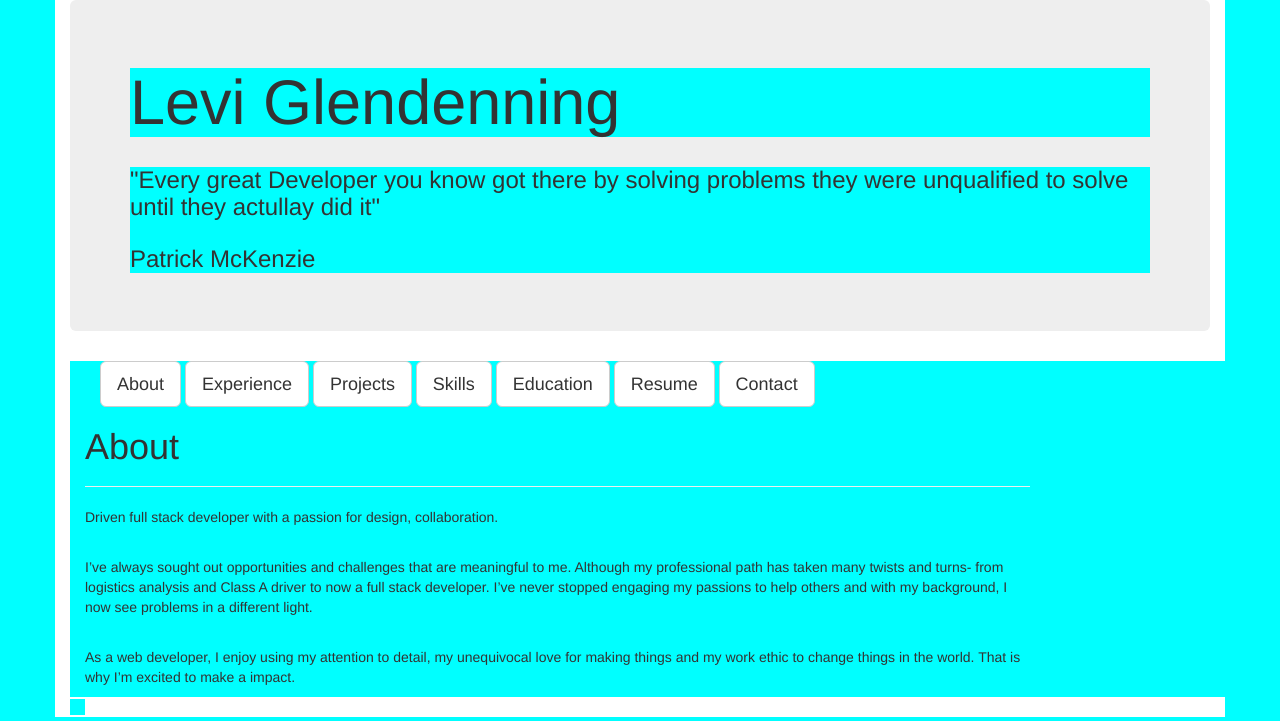
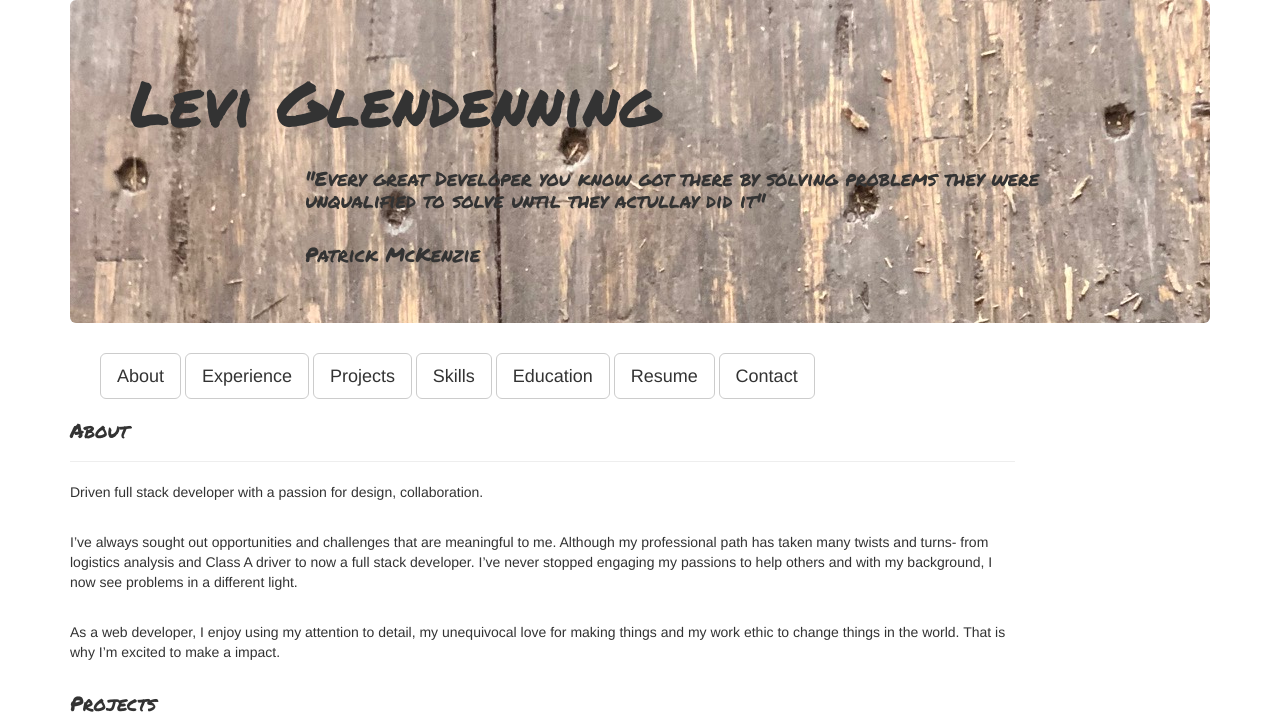
Before and after one commit to LeviG68/LeviGlendenning, a plain HTML site: page index.html in a window 1280 px wide. Shown: the top 721 px of the page. Drawn offline with nearby package versions, Linux system fonts and the light colour scheme; a web font is replaced by a local one.

Commit message:
formated jumbotron

```diff
--- a/assets/style.css
+++ b/assets/style.css
@@ -1,11 +1,34 @@
 
-* {
-  background-color: aqua;
+body{
+  background-blend-mode: blue;
+
+}
+
+h1{
+  font-family: 'Permanent Marker', cursive;
+  font-size: 20px;
+}
+
+h3{
+  font-family: 'Permanent Marker', cursive;
+  font-size: 20px;
+}
+
+h4{
+  font-family: 'Permanent Marker', cursive;
+  font-size: 20px;
+}
+
+p{
+  font-family: 'Franklin Gothic Medium', 'Arial Narrow', Arial, sans-serif;
+}
+button {
+  background-color: blue;
+  color: chartreuse;
 }
 
 
-/* .jumbotron {
-  background: url('images/IMG_1321.jpg');
-  background-image: url('images/IMG_1321.jpg');
-  background-color: aquamarine;
-  } */
+.jumbotron {
+  background: url('images/IMG_1322.jpg');
+  font-display: auto;
+  }
--- a/index.html
+++ b/index.html
@@ -1,4 +1,3 @@
-
 <html lang="en">
 
 <head>
@@ -6,7 +5,7 @@
   <meta name="viewport" content="width=device-width, initial-scale=1.0">
   <meta http-equiv="X-UA-Compatible" content="ie=edge">
 
-  <link href="https://fonts.googleapis.com/css?family=BioRhyme+Expanded" rel="stylesheet">
+  <link href="https://fonts.googleapis.com/css?family=Alfa+Slab+One|Permanent+Marker" rel="stylesheet">
 
   <!-- linked reset page for css and html -->
   <link rel="reset" type="reset" href="assets/css/reset.css">
@@ -19,7 +18,7 @@
   <link rel="stylesheet" href="https://maxcdn.bootstrapcdn.com/bootstrap/3.3.7/css/bootstrap.min.css" integrity="sha384-BVYiiSIFeK1dGmJRAkycuHAHRg32OmUcww7on3RYdg4Va+PmSTsz/K68vbdEjh4u"
     crossorigin="anonymous">
 
-  <link rel="stylesheet" type="text/css" href="/assets/style.css">
+  <link rel="stylesheet" type="text/css" href="assets/style.css">
 
   <!-- Fonts awsome for my Stack overflow, GitHub, and Linkedin icons  -->
   <script defer src="https://use.fontawesome.com/releases/v5.0.6/js/all.js"></script>
@@ -27,25 +26,27 @@
 </head>
 
 <body>
+      <div class="container">
         <div class="jumbotron">
           <selction class="row">
-      <head class="container">
+            <div class="head">
               <h1>Levi Glendenning</h1>
-        <selection class="row">
-          <h3> "Every great Developer you know got there by solving problems they were unqualified to solve until they
-            actullay did it"
+              <div class="row">
+                <div class="col-md-10 col-md-push-2">
+                  <h3> "Every great Developer you know got there by solving problems they were unqualified to solve until they actullay did it"
                     <br>
                     <br>
-            Patrick McKenzie
+                    <h4>Patrick McKenzie</h4>
                   </h3>
-          </class>
-      </head>
+                </div>
+              </div>
+            </div>
           </selction>
         </div>
-
-  <body class="container">
+      </div>
+      <div class="container">
         <selction class="row">
-      <div class="col-md-12">
+          <div class="col-md-10">
             <nav class="container">
               <nav class="btn-group-lg" role="group" aria-label="...">
                 <button type="button" class="btn btn-default">About</button>
@@ -59,8 +60,8 @@
             </nav>
           </div>
         </selction>
-  </body>
-  <main class="container">
+      </div>
+      <div class="container">
         <section class="row">
           <div class="col-md-10">
             <article class="block">
@@ -68,21 +69,22 @@
               <hr />
               <p>Driven full stack developer with a passion for design, collaboration.
               </p>
-          <br />
-          <p>I’ve always sought out opportunities and challenges that are meaningful to me. Although my professional
+              <br>
+              <p>I’ve always sought out opportunities and challenges that are meaningful to me. Although my
+                professional
                 path has taken many twists and turns- from logistics analysis and Class A driver to now a full stack
                 developer. I’ve never stopped engaging my passions to help others and with my background, I now see
                 problems in a different light.</p>
               <br>
-          <p> As a web developer, I enjoy using my attention to detail, my unequivocal love for making things and my
-            work ethic to change things in the world. That is why I’m excited to make a impact.</p>
+              <p> As a web developer, I enjoy using my attention to detail, my unequivocal love for making things and
+                my work ethic to change things in the world. That is why I’m excited to make a impact.</p>
             </article>
           </div>
         </section>
-  </main>
-  <projects class="container">
+      </div>
+      <div class="container">
         <section class="row">
-      <div class="col-md-12">
+          <div class="col-md-10">
             <article class="block">
               <h1 class="block-header">Projects</h1>
               <div class="row">
@@ -141,9 +143,9 @@
           </article>
       </div>
       </section>
-  </projects>
 
-  <skills class="container">
+
+    <div class="container">
       <section class="row">
         <div class="col-md-10">
           <article class="block">
@@ -204,8 +206,8 @@
           </article>
         </div>
       </section>
-    </skills>
-    <ed class="container">
+    </div>
+    <div class="container">
       <section class="row">
         <div class="col-md-10">
           <article class="block">
@@ -219,9 +221,12 @@
           </article>
         </div>
       </section>
-      </ed>
-
-
+    </div>
+  </div>
+</div>
+  </div>
+  </div>
+</div>
 </body>
 
 </html>
```
Also changed, not shown: assets/images/IMG_1322.jpg (added), assets/images/insightfulme.jpg (added), assets/images/light-color-background.jpg (added), 1 other file. Lines whose indentation alone changed are shown as unchanged.
